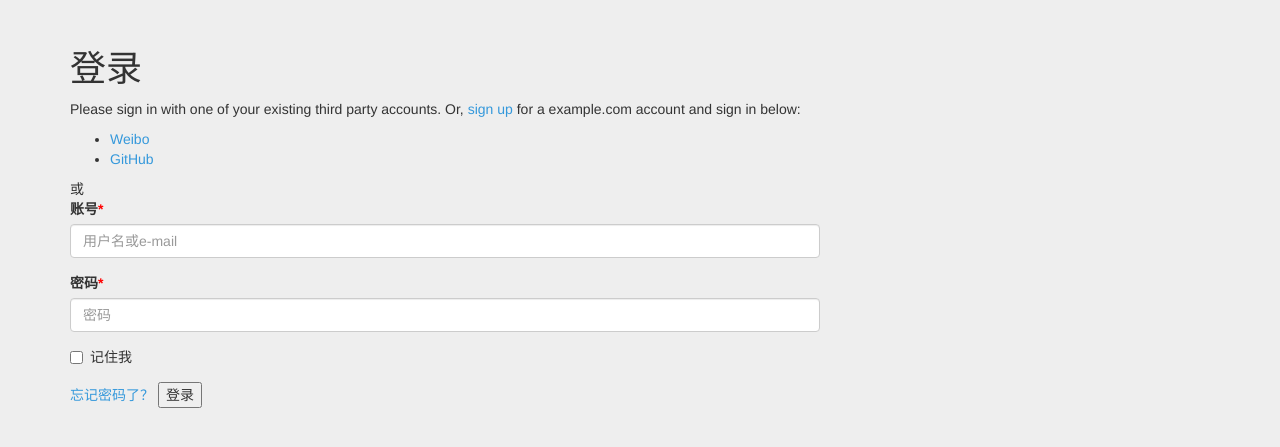
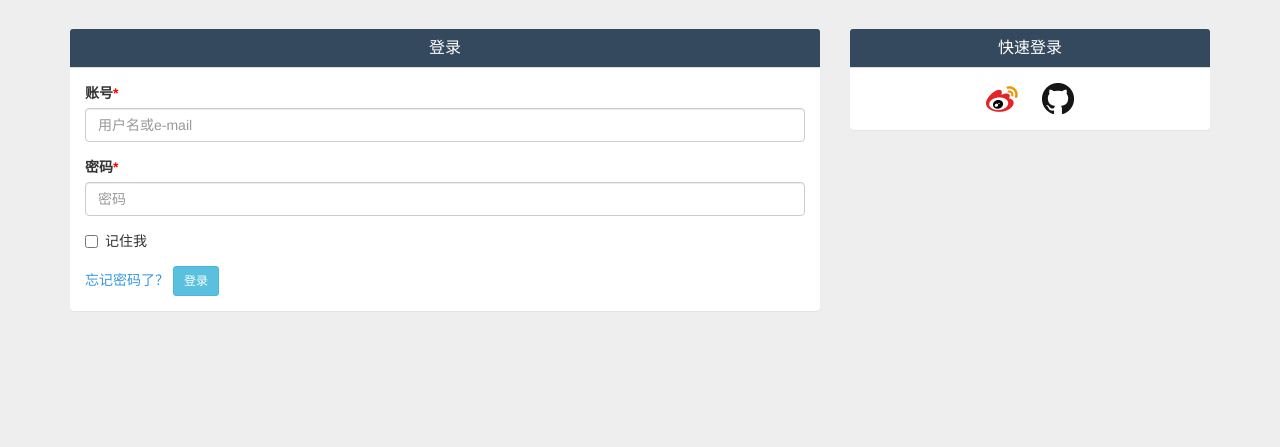
Before and after one commit to maybachv5/django_blog, a Django app: page /accounts/login/ in a window 1280 px wide. Shown: the part 51-498 px from the top of the page. Run offline with Django 3.2, Linux system fonts and the light colour scheme; some libraries are stand-ins or nearby versions.

Commit message:
优化用户注册-登录-改密界面

```diff
--- a/django_blog/settings.py
+++ b/django_blog/settings.py
@@ -94,6 +94,8 @@ ACCOUNT_EMAIL_VERIFICATION = 'none'
 ACCOUNT_AUTHENTICATION_METHOD = "username_email"
 # 设置用户注册的时候必须填写邮箱地址
 ACCOUNT_EMAIL_REQUIRED = True
+# 登出直接退出，不用确认
+ACCOUNT_LOGOUT_ON_GET = True
 
 # 表单插件的配置
 CRISPY_TEMPLATE_PACK = 'bootstrap3'
--- a/templates/account/base.html
+++ b/templates/account/base.html
@@ -4,3 +4,19 @@
 {% block css-file %}
 <link href="{% static 'blog/mystyle/css/account-css.css' %}" rel="stylesheet">
 {% endblock %}
+
+{% block right-content %}
+<div class="panel panel-default social-login">
+    <div class="panel-heading">
+        <h2 class="panel-title text-center">快速登录</h2>
+    </div>
+    <div class="panel-body text-center">
+        <a href="/accounts/weibo/login/?process=login">
+            <img src="{% static 'blog/img/weibo.ico'%}">
+        </a>
+        <a href="/accounts/github/login/?process=login">
+            <img src="{% static 'blog/img/github.ico'%}">
+        </a>
+    </div>
+</div>
+{% endblock %}
--- a/templates/account/login.html
+++ b/templates/account/login.html
@@ -7,32 +7,11 @@
 {% block head_title %}{% trans "Sign In" %}{% endblock %}
 
 {% block content %}
-
-<h1>{% trans "Sign In" %}</h1>
-
-{% get_providers as socialaccount_providers %}
-
-{% if socialaccount_providers %}
-<p>{% blocktrans with site.name as site_name %}Please sign in with one
-    of your existing third party accounts. Or, <a href="{{ signup_url }}">sign up</a>
-    for a {{ site_name }} account and sign in below:{% endblocktrans %}</p>
-
-<div class="socialaccount_ballot">
-
-    <ul class="socialaccount_providers">
-        {% include "socialaccount/snippets/provider_list.html" with process="login" %}
-    </ul>
-
-    <div class="login-or">{% trans 'or' %}</div>
-
+<div class="panel panel-default login">
+    <div class="panel-heading">
+        <h2 class="panel-title text-center">{% trans "Sign In" %}</h2>
     </div>
-
-{% include "socialaccount/snippets/login_extra.html" %}
-
-{% else %}
-<p>{% blocktrans %}If you have not created an account yet, then please
-    <a href="{{ signup_url }}">sign up</a> first.{% endblocktrans %}</p>
-{% endif %}
+    <div class="panel-body">
 
         <form class="login" method="POST" action="{% url 'account_login' %}">
             {% csrf_token %}
@@ -40,8 +19,9 @@
             {% if redirect_field_value %}
             <input type="hidden" name="{{ redirect_field_name }}" value="{{ redirect_field_value }}"/>
             {% endif %}
-    <a class="button secondaryAction" href="{% url 'account_reset_password' %}">{% trans "Forgot Password?" %}</a>
-    <button class="primaryAction" type="submit">{% trans "Sign In" %}</button>
+            <a class="button secondaryAction" href="{% url 'account_reset_password' %}">{% trans "Forgot Password?"%}</a>
+            <button class="btn btn-info btn-sm" type="submit">{% trans "Sign In" %}</button>
         </form>
-
+    </div>
+</div>
 {% endblock %}
```
Also changed, not shown: other parts of templates/account/login.html (+1 -1 lines), templates/account/logout.html (+8 -6 lines), templates/account/password_reset.html (+13 -13 lines), templates/account/password_reset_done.html (+8 -7 lines), templates/account/signup.html (+1 -18 lines). Lines whose indentation alone changed are shown as unchanged.
